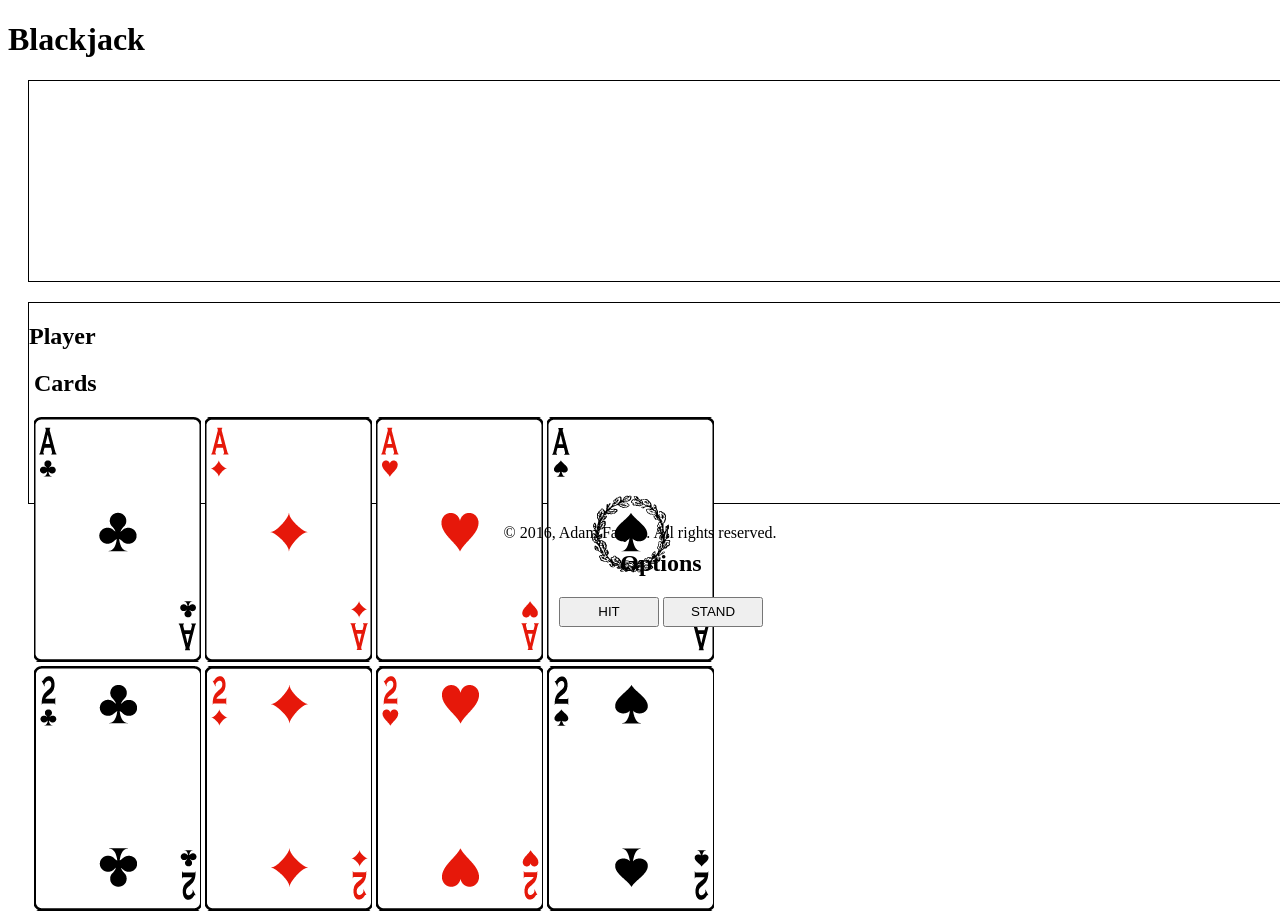
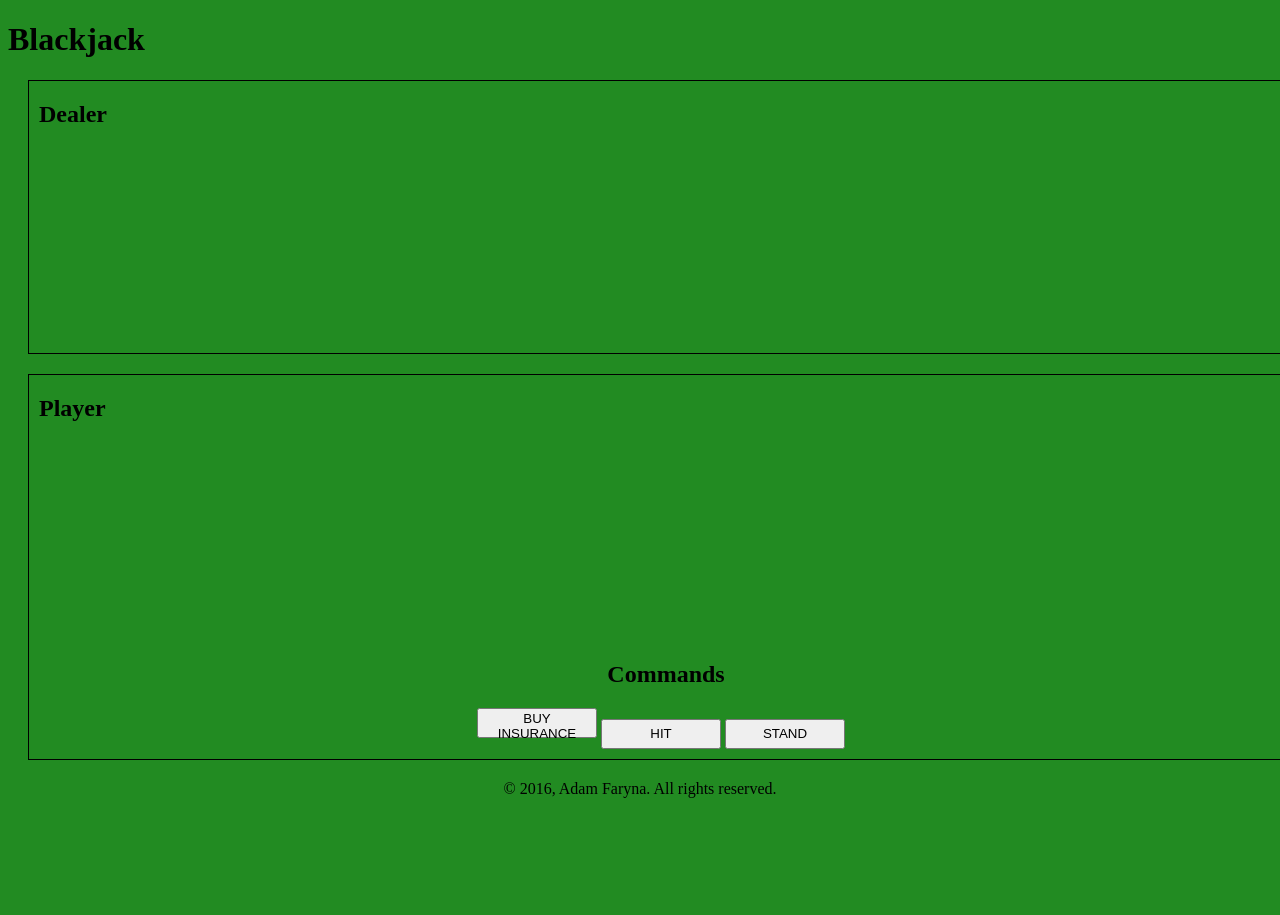
Before and after one commit to adamfaryna/blackjack, a website: page public/index.html in a window 1280 px wide. After the commit the page ends 814 px from the top, so only its background shows below. Drawn offline with nearby package versions, Linux system fonts and the light colour scheme; some packages are replaced by stand-ins of ours; files that its build step writes are made by us from their sources.

Commit message:
+ added background + added dealer table directive

```diff
--- a/less/style.less
+++ b/less/style.less
@@ -3,6 +3,10 @@
 @card-margin: -3px;
 @card-width-with-margin: @card-width + @card-margin;
 @card-height-with-margin: @card-height + @card-margin;
+
+body {
+  background: forestgreen;
+}
 
 #table {
   width: 100%;
@@ -13,7 +17,10 @@ player-table, dealer-table {
   margin: 20px;
   border: 1px solid #000000;
   width: 100%;
-  height: 200px;
+
+  header {
+    margin: 0 0 0 10px;
+  }
 
   .cards {
     height: 80%;
@@ -21,6 +28,8 @@ player-table, dealer-table {
     margin: 5px;
 
     .cards-holder {
+      min-height: 200px;
+
       card {
         display: inline-block;
         background: url("../img/deck.png") no-repeat;
@@ -66,12 +75,13 @@ player-table, dealer-table {
     }
   }
 
-  .options {
+  .commands {
     text-align: center;
+    margin-bottom: 10px;
 
     button {
       height: 30px;
-      width: 100px;
+      width: 120px;
     }
   }
 }
--- a/public/app/components/dealerTable/dealerTable.html
+++ b/public/app/components/dealerTable/dealerTable.html
@@ -1 +1,6 @@
-<div class="cards"></div>
+<header>
+  <h2>Dealer {{name}}</h2>
+</header>
+<section class="cards">
+  <div class="cards-holder"></div>
+</section>
--- a/public/app/components/playerTable/playerTable.directive.js
+++ b/public/app/components/playerTable/playerTable.directive.js
@@ -1,6 +1,9 @@
 app.directive('playerTable', ['componentsPath', function(componentsPath) {
   return {
     restrict: 'E',
+    scope: {
+      player: '='
+    },
     templateUrl: componentsPath + '/playerTable/playerTable.html',
     link: function(scope, elm, attrs) {
       scope.hit = function() {
@@ -10,6 +13,10 @@ app.directive('playerTable', ['componentsPath', function(componentsPath) {
       scope.stand = function() {
 
       };
+
+      scope.buyInsurance = function() {
+
+      };
     }
   };
 }]);
--- a/public/app/components/playerTable/playerTable.html
+++ b/public/app/components/playerTable/playerTable.html
@@ -2,25 +2,13 @@
   <h2>Player {{name}}</h2>
 </header>
 <section class="cards">
+  <div class="cards-holder"></div>
+</section>
+<section class="commands">
   <header>
-    <h2>Cards</h2>
+    <h2>Commands</h2>
   </header>
-  <div class="cards-holder">
-    <card color="clubs" value="1"></card>
-    <card color="diamonds" value="1"></card>
-    <card color="hearts" value="1"></card>
-    <card color="pikes" value="1"></card>
-    <br>
-    <card color="clubs" value="2"></card>
-    <card color="diamonds" value="2"></card>
-    <card color="hearts" value="2"></card>
-    <card color="pikes" value="2"></card>
-  </div>
-</section>
-<section class="options">
-  <header>
-    <h2>Options</h2>
-  </header>
+  <button ng-click="buyInsurance()">BUY INSURANCE</button>
   <button ng-click="hit()">HIT</button>
   <button ng-click="stand()">STAND</button>
 </section>
```
Also changed, not shown: public/img/background.jpg (added).
